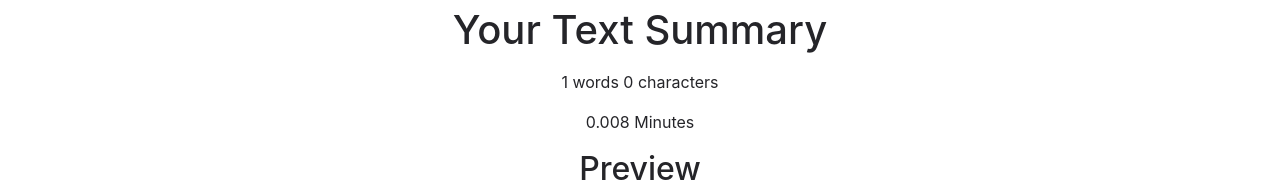
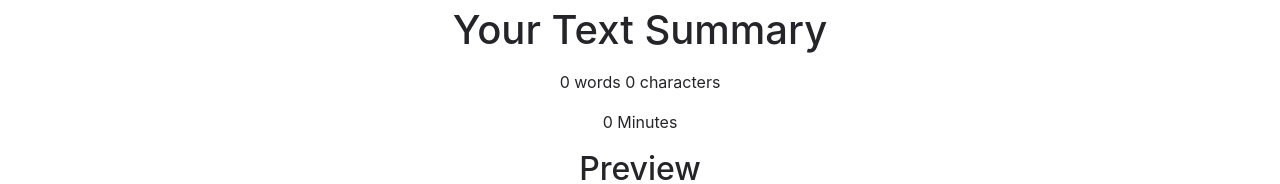
Before and after one commit to Ankurrawat-12/TextUtil, a React (Create React App) app: page / in a window 1280 px wide. Shown: the part 644-828 px from the top of the page. Built offline with nearby package versions, Linux system fonts and the light colour scheme.

Commit message:
Worrds Bug

```diff
--- a/src/components/TextForm.js
+++ b/src/components/TextForm.js
@@ -45,6 +45,11 @@ function TextForm(props) {
 
     const [text, setText] = useState("");
     const [convertedText, setConvertedText] = useState("");
+
+
+    const wordsArray = text.split(" ").filter((str) => str !== '');
+    const words = wordsArray.length;
+
     return (
         <>
             <div className="container" style={{ color: props.mode === 'dark' ? '#fdfdfa' : '#252529' }}>
@@ -72,8 +77,8 @@ function TextForm(props) {
             </div>
             <div className="container" style={{ color: props.mode === 'dark' ? '#fdfdfa' : '#252529' }}>
                 <h1 className="text-center">Your Text Summary</h1>
-                <p className="my-3 text-center"> {text.split(" ").length} words {text.length} characters</p>
-                <p className="my-3 text-center"> {0.008 * text.split(" ").length} Minutes</p>
+                <p className="my-3 text-center"> {words} words {text.length} characters</p>
+                <p className="my-3 text-center"> {0.008 * words} Minutes</p>
                 <h2 className="text-center">Preview</h2>
                 <p className="text-center">{text.length>0?text:"Enter  Something to preview"}</p>
 
```
